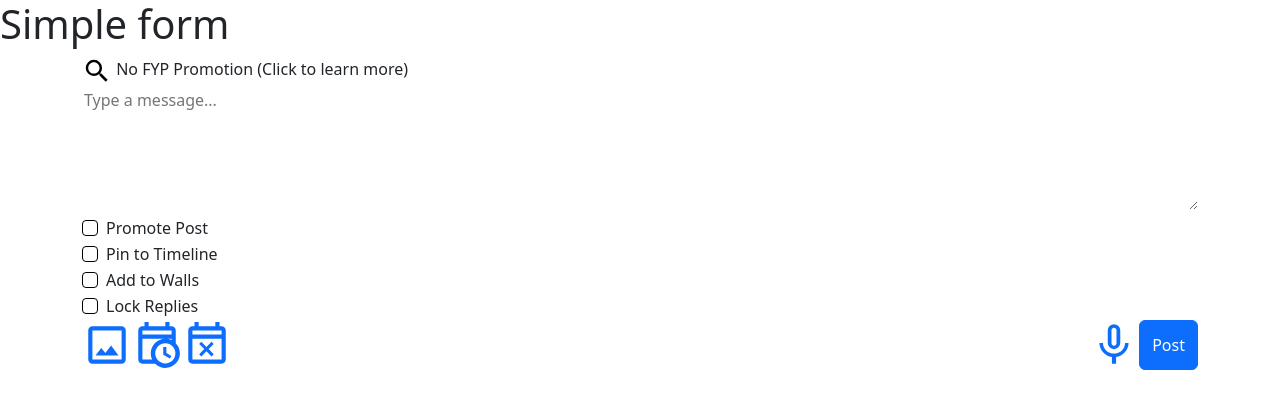
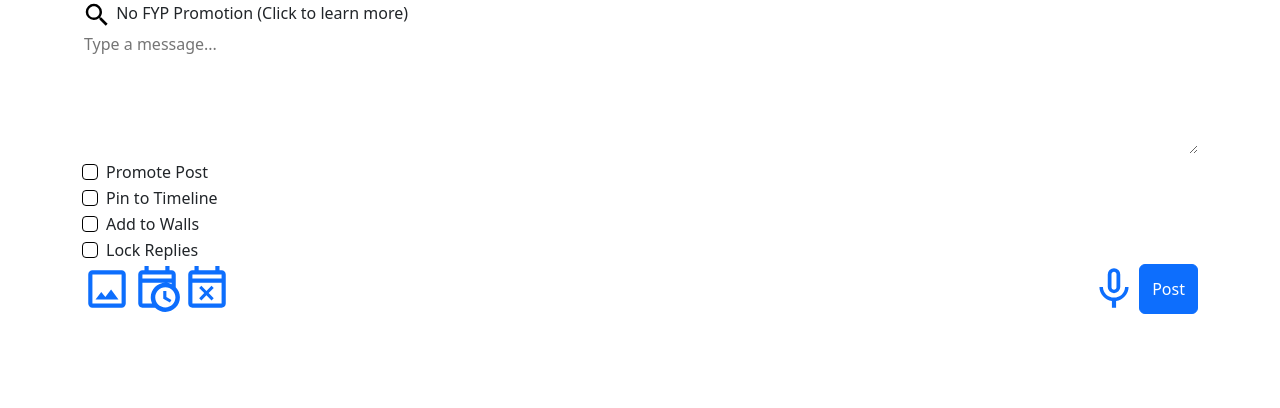
Before and after one commit to Darknab/simple-form, a plain HTML site: page index.html in a window 1280 px wide. Drawn offline with nearby package versions, Linux system fonts and the light colour scheme.

Commit message:
Remove title.

```diff
--- a/index.html
+++ b/index.html
@@ -8,7 +8,6 @@
     <link rel="stylesheet" href="style.css">
   </head>
   <body>
-    <h1>Simple form</h1>
 
     <div class="container">
       <div>
```
